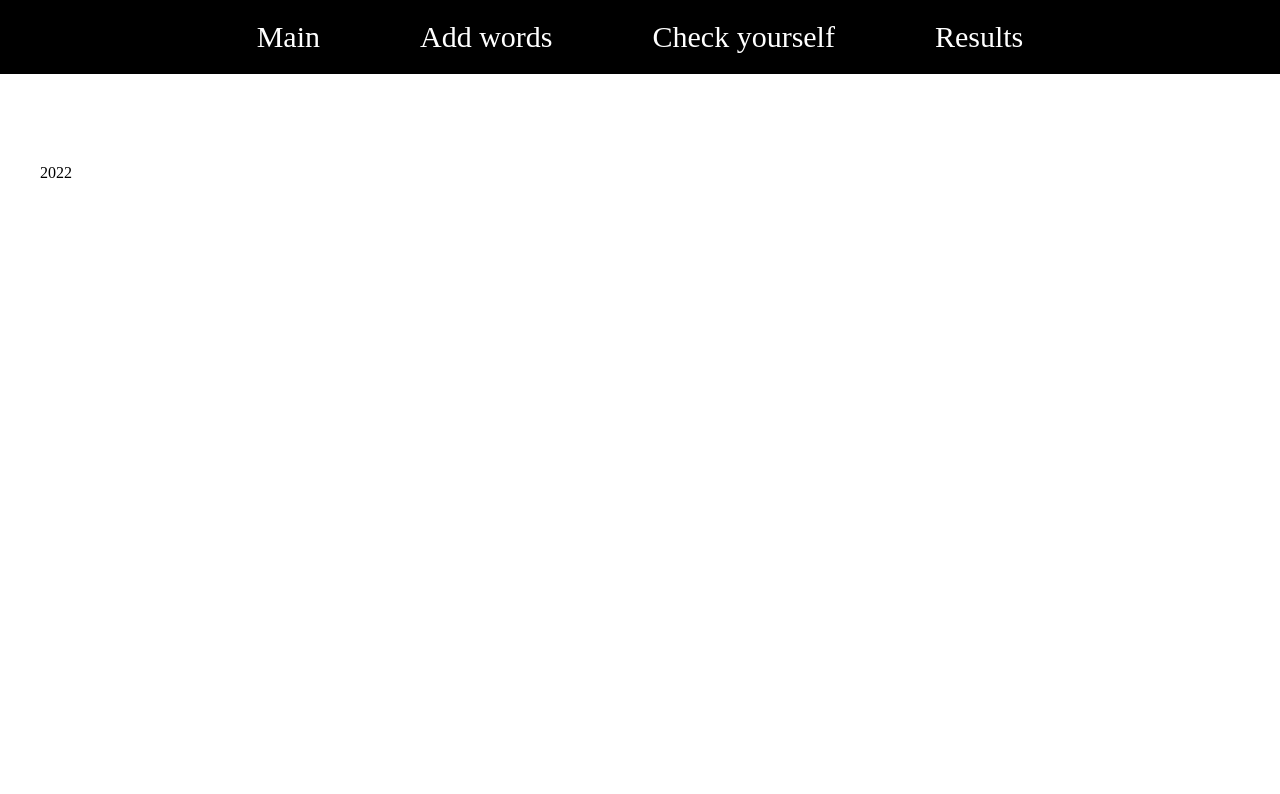
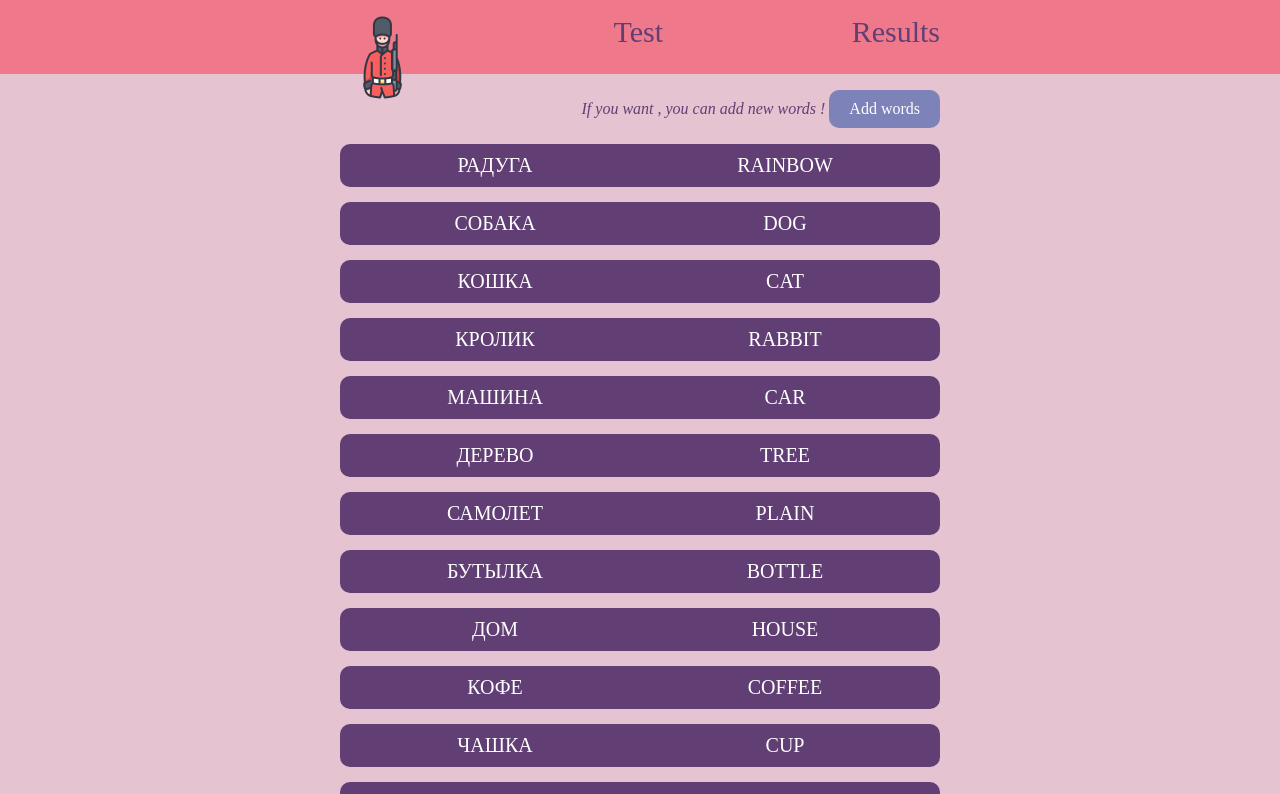
Before and after one commit to AntonOnoprienko/AntonOnoprienko-speakeasy, a React (Create React App) app: page / in a window 1280 px wide. Shown: the top 794 px of the page. Built offline with nearby package versions, Linux system fonts and the light colour scheme.

Commit message:
Layout firstpage ready!

```diff
--- a/src/components/app/App.module.css
+++ b/src/components/app/App.module.css
@@ -3,4 +3,5 @@
     display: flex;
     flex-direction: column;
     overflow: hidden;
+    background-color: #E5C3D1;
 }
--- a/src/components/app/App.tsx
+++ b/src/components/app/App.tsx
@@ -13,7 +13,7 @@ function App() {
         <div className={classes.app}>
             <Routes>
                 <Route path='/' element={<Layout />}>
-                    <Route path='main' element={<MainPage />} />
+                    <Route index element={<MainPage />} />
                     <Route path='game' element={<GamePage />} />
                     <Route path='adding' element={<AddingPage />} />
                     <Route path='results' element={<ResultsPage />} />
--- a/src/components/layout/Layout.tsx
+++ b/src/components/layout/Layout.tsx
@@ -1,23 +1,20 @@
 import classes from './layout.module.css'
 import { NavLink, Outlet } from 'react-router-dom'
-
-const setActive = ({isActive}:any) => isActive? classes.active_link:'';
+import logo from '../../assests/logo.png'
 export const Layout = () => {
+    const setActive = ({isActive}:any) => isActive? classes.active_link:'';
     return (
         <>
             <header className={classes.header}>
-                    <nav>
+                    <nav className={classes.container}>
                         <ol className={classes.navbar__list }>
-                            <NavLink to={'/main'} className={setActive}>
-                                <li className={classes.navbar__item}>Main</li>
-                            </NavLink>
-                            <NavLink to={'/adding'} className={setActive}>
-                                <li className={classes.navbar__item}>Add words</li>
+                            <NavLink to={'/'}>
+                                <li> <img src={logo} className={classes.header__logo} alt={'icon by Icons8'} /></li>
                             </NavLink>
                             <NavLink to={'/game'} className={setActive}>
-                                <li className={classes.navbar__item}>Check yourself</li>
+                                <li className={classes.navbar__item}>Test</li>
                             </NavLink>
-                            <NavLink to={'/results'} className={setActive }>
+                            <NavLink to={'/results'} className={setActive}>
                                 <li className={classes.navbar__item}>Results</li>
                             </NavLink>
                         </ol>
@@ -28,9 +25,9 @@ export const Layout = () => {
                     <Outlet />
                 </div>
             </main>
-            <footer>
+            <footer className={classes.footer}>
                 <div className={classes.container}>
-                    2022
+                    2022. onoprienkoanton88@gmail.com
                 </div>
             </footer>
         </>
--- a/src/components/layout/layout.module.css
+++ b/src/components/layout/layout.module.css
@@ -5,10 +5,7 @@ ol{
 .header{
     width: 100%;
     height: 74px;
-    background-color: black;
-    display: flex;
-    align-items: center;
-    justify-content: center;
+    background-color: #EF798A;
 }
 .main{
     flex: 1 1 auto;
@@ -16,22 +13,22 @@ ol{
 .container{
     margin: 0 auto;
     height: 100%;
-    max-width: 1200px;
-    padding: 30px;
+    max-width: 600px;
+    padding: 0 20px;
 }
 .navbar__list{
     display: flex;
-    align-items: center;
-    justify-content: center;
-    gap: 100px;
+    justify-content: space-between;
     list-style-type: none;
+    padding-top: 15px;
 }
 
 .navbar__item{
-    color: white;
+    color: #613F75;
     font-size: 30px;
     cursor: pointer;
     text-decoration: none;
+    display: block;
 }
 .navbar__item:hover{
     text-decoration: underline;
@@ -41,5 +38,6 @@ a{
 }
 
 .active_link li{
-    color: darkorange;
+    color: #E5C3D1;
+
 }
--- a/src/pages/AddingPage.tsx
+++ b/src/pages/AddingPage.tsx
@@ -41,11 +41,11 @@ const AddingPage = () => {
 return (
     <>
         <form className={classes.addingPage__form}>
+            <input maxLength={20} type='text' value={eng} onChange={event => handleChangeEng(event)}
+                   placeholder='insert english word'/>
             <input  maxLength={20} type='text' value={rus} onChange={event => {
                 handleChangeRus(event)
-            }} placeholder='insert russian word'/>
-            <input maxLength={20} type='text' value={eng} onChange={event => handleChangeEng(event)}
-                   placeholder='insert english translate'/>
+            }} placeholder='insert russian translate'/>
             <button onClick={handleSubmit} disabled={isDisabled()}>Add words!</button>
         </form>
     </>
--- a/src/pages/GamePage.tsx
+++ b/src/pages/GamePage.tsx
@@ -11,12 +11,14 @@ const GamePage = () => {
     const {tempWords, count, winRate, playerName, wrongAnswers} = useAppSelector(state => state.wordReducer)
     const dispatch = useAppDispatch()
     const {increment, winRateInc, refreshResults, setName, addResult, setWrongAnswers, removeWord,createTempState} = wordSlice.actions
+    //Создает рандомное число по длине словаря
     const randomNumber = (tempWords: IWord[]) => {
         return Math.floor(Math.random() * tempWords.length)
     };
     const randomWord = Math.floor(Math.random() * 4)
     let uniqueArray: IWord[] = []
 
+    //Создает массив уникальных 4 объектов
     const randomWords = (tempWords: IWord[]): IWord[] => {
         let newWord: IWord = tempWords[randomNumber(tempWords)];
         if (!uniqueArray.includes(newWord) && uniqueArray.length < 4) uniqueArray = uniqueArray.concat(newWord)
@@ -26,16 +28,18 @@ const GamePage = () => {
         return uniqueArray;
     }
 
+    //Срабатывает при выборе ответа. Если правильный увеличивет % ответов и удаяет слово. Неправильный добавляет в массив не правильных ответов
     const choseHandler = (e: any) => {
         dispatch(increment(1))
-        if (e.target.childNodes[0].data === randomWords(tempWords)[randomWord].eng) {
+        if (e.target.childNodes[0].data === randomWords(tempWords)[randomWord].rus) {
             dispatch(winRateInc(10))
             dispatch(removeWord(randomWords(tempWords)[randomWord].id))
         } else {
-            dispatch(setWrongAnswers(randomWords(tempWords)[randomWord].rus))
+            dispatch(setWrongAnswers(randomWords(tempWords)[randomWord].eng))
         }
         checkResults()
     }
+    //Создает и отправляет результаты после 10 ответов и обновляет счетчики.
     const checkResults = () => {
         if (count > 10) {
             let result = {
@@ -50,6 +54,7 @@ const GamePage = () => {
 
         }
     }
+    //Добавляет имя и создает копию словаря
     const playerNameSubmit = () => {
         dispatch(setName(player))
         dispatch(createTempState())
@@ -79,11 +84,11 @@ const GamePage = () => {
                     </div>
                 </div>
             </div>}
-            {playerName && <h1>{randomWords(tempWords)[randomWord].rus}</h1>}
+            {playerName && <h1>{randomWords(tempWords)[randomWord].eng}</h1>}
             {playerName && <div className={classes.game__container}>
                 {randomWords(tempWords).map(w => <p onClick={(e) => {
                     choseHandler(e)
-                }} key={w.id}>{w.eng}</p>)}
+                }} key={w.id}>{w.rus}</p>)}
             </div>}
         </section>
     )
--- a/src/pages/MainPage.tsx
+++ b/src/pages/MainPage.tsx
@@ -1,17 +1,21 @@
 import React from "react";
 import {useAppSelector} from "../hooks/redux";
 import classes from "./pages.module.css";
+import {Link} from "react-router-dom";
 
 const MainPage = () => {
 
     const {words} = useAppSelector(state => state.wordReducer)
     return (
         <section className={classes.dictionary}>
-
-                {words.map(w => <div className={classes.dictionary__item} key={w.id}> <p className={classes.rus}>{w.rus.toUpperCase()}</p> <p className={classes.eng}>{w.eng.toUpperCase()}</p></div>)}
+            <p className={classes.dictionary__adding}> If you want , you can add new words ! <Link to={'/adding'}><button>Add words</button>
+            </Link></p>
+            {words.map(w => <div className={classes.dictionary__item} key={w.id}><p
+                className={classes.dictionary_item__text}>{w.rus.toUpperCase()}</p> <p className={classes.dictionary_item__text}>{w.eng.toUpperCase()}</p>
+            </div>)}
 
         </section>
     )
 }
 
-export default  MainPage
+export default MainPage
--- a/src/pages/ResultsPage.tsx
+++ b/src/pages/ResultsPage.tsx
@@ -18,10 +18,10 @@ export const ResultsPage = () => {
                         <p><span>Data:</span>{r.data}</p>
                         <p><span>Player name:</span> {r.playerName}</p>
                         <p><span>Right answers:</span> {r.winRate}%</p>
-                        <p>Wrong answers:
-                            {r.wrongAnswers.map(a =>
-                                <span key={a}> "{a.toUpperCase()}", </span>)}
-                        </p>
+                        {r.wrongAnswers.length ?
+                            <p>Wrong answers: {r.wrongAnswers.map(a =>
+                                <span key={a}> "{a.toUpperCase()} ", </span>)}</p>:
+                            <b><p style={{color:'green',fontSize:'18px'}}>Congratulations! Everything is correct!</p></b> }
                     </div>)
             }
 
--- a/src/pages/pages.module.css
+++ b/src/pages/pages.module.css
@@ -1,3 +1,75 @@
+.dictionary{}
+.dictionary__adding{
+    text-align: right;
+    font-style: italic;
+    color: #613F75;
+}
+.dictionary__adding button{
+    background-color: #7D82B8;
+    padding: 10px 20px;
+    color: #ffff;
+    cursor: pointer;
+    border-radius: 10px;
+    border: none;
+}
+.dictionary__item{
+    display: flex;
+    align-items: center;
+    background-color: #613F75;
+    border-radius: 10px;
+    margin-bottom: 15px;
+    padding: 10px;
+}
+.dictionary_item__text{
+    font-size: 20px;
+    font-weight: 500;
+    color: #ffffff;
+    margin: 0;
+    text-align: center;
+    width: 100%;
+}
+@media (max-width: 700px) {
+    .dictionary__item{
+        flex-wrap: wrap;
+    }
+    }
+
+    @media (max-width: 400px) {
+        .dictionary__adding{
+            padding-top: 30px;
+            display: flex;
+           flex-direction: column;
+        }
+        .dictionary__adding button{
+            margin-top: 15px;
+            width: 100%;
+        }
+        @media (max-width: 340px) {
+            .dictionary_item__text{
+                font-size: 18px;
+            }
+        }
+}
+
+
+
+
+
+
+
+
+
+
+
+
+
+
+
+
+
+
+
+
 .addingPage__form{
     display: flex;
     flex-direction: column;
@@ -22,32 +94,7 @@
 
 }
 
-.dictionary{
-    background-color: gray;
-    width: 700px;
-    margin: 0  auto;
 
-}
-.dictionary__item{
-    padding: 0 15px;
-    display: flex;
-    justify-content: space-around;
-    margin-bottom: 15px;
-    border: 1px solid black;
-    background-color: #fff;
-    margin-left: -15px;
-    flood-color: blueviolet;
-}
-.rus{
-    font-size: 20px;
-    color: midnightblue;
-    font-weight: 600;
-}
-.eng{
-    font-size: 20px;
-    color: green;
-    font-weight: 600;
-}
 
 .game{
     width: 100%;
```
Also changed, not shown: src/store/reducers/WordSlice.ts (+9 -3 lines), public/favicon.png (added), src/assests/logo.png (added).
